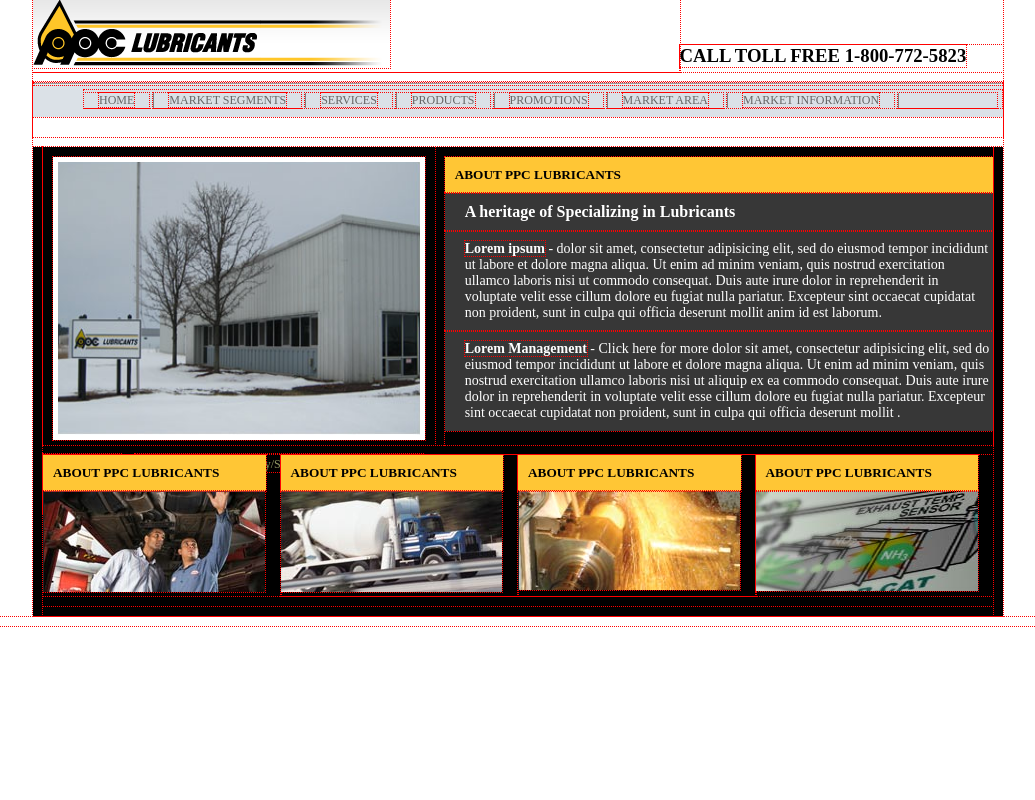
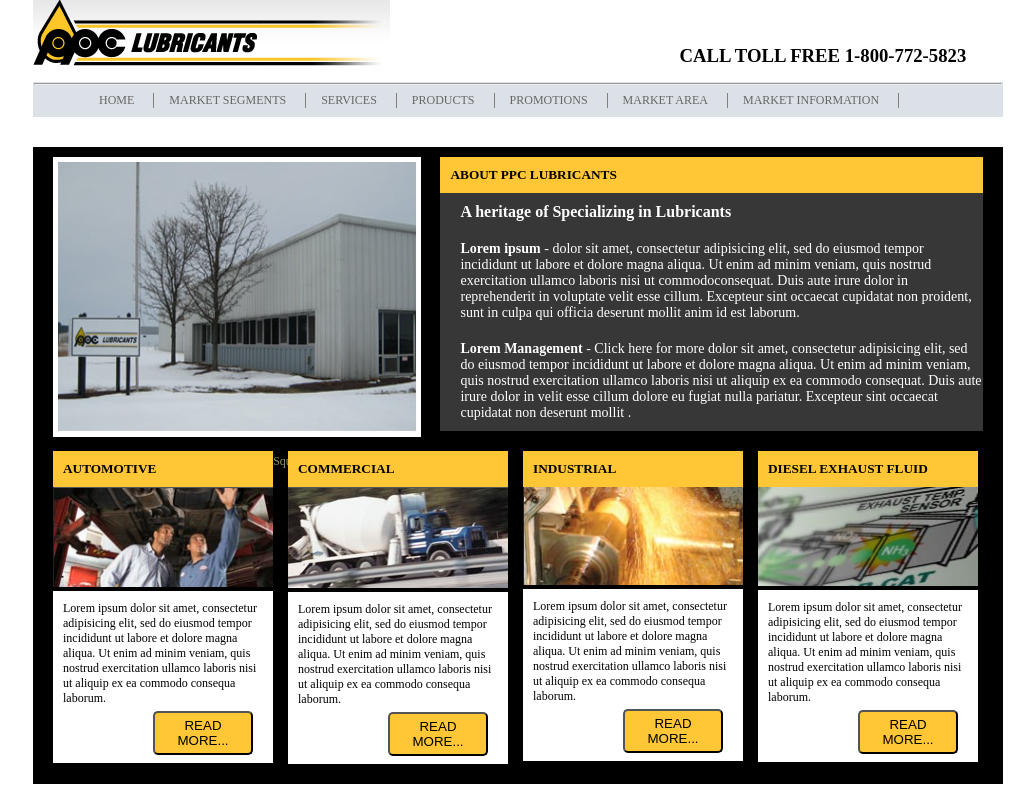
Before and after one commit to mike-griffin-tx/advancedAssignment, a plain HTML site: page index.html in a window 1280 px wide. Shown: the whole page, without its empty margins (122-1157 px from the left). Drawn offline with Linux system fonts and the light colour scheme.

Commit message:
Sunday 5:40pm save of advanced project

```diff
--- a/css/style.css
+++ b/css/style.css
@@ -1,7 +1,7 @@
 * {
     margin: 0px;
     padding: 0px;
-    outline: dotted red 1px;
+    /*outline: dotted red 1px;*/
 }
 
 * {
@@ -49,6 +49,7 @@
 
 .col-7 {
     width: 58.33%;
+    margin-right: 10px;
 }
 
 .col-8 {
@@ -64,7 +65,8 @@
 }
 
 .col-11 {
-    width: 91.66%;
+    width: 220px;
+    /*width: 91.66%;*/
 }
 
 .col-12 {
@@ -140,6 +142,7 @@ nav.top-menu a {
 .small-logo {
   height: 20%;
   width: 20%;
+  padding-left: 10px;
 }
 
 .middle-left p {
@@ -181,8 +184,35 @@ nav.top-menu a {
   list-style-type: none;
 }
 
+.bottom {
+  margin-left: 10px;
+}
+
+
 .bottom-row h5 {
   background-color: #FFC635;
   padding: 10px;
   margin-right: 15px;
 }
+
+.bottom-white {
+  background-color: white;
+}
+
+.bottom-white p {
+  font-size: 12px;
+  padding-top: 10px;
+  padding-left: 10px;
+  padding-right: 10px;
+}
+
+button.read-more {
+  background-color: #FFC635;
+  color: black;
+  padding: 5px;
+  border-radius: 5px;
+  margin-top: 5px;
+  margin-bottom: 8px;
+  margin-left: 100px;
+  width: 100px;
+}
--- a/index.html
+++ b/index.html
@@ -53,16 +53,15 @@
 								<ul>
 						 			<li><b>Lorem ipsum</b> - dolor sit amet, consectetur adipisicing elit, sed do eiusmod
 						 			tempor incididunt ut labore et dolore magna aliqua. Ut enim ad minim veniam,
-						 			quis nostrud exercitation ullamco laboris nisi ut commodo
-						 			consequat. Duis aute irure dolor in reprehenderit in voluptate velit esse
-						 			cillum dolore eu fugiat nulla pariatur. Excepteur sint occaecat cupidatat non
+						 			quis nostrud exercitation ullamco laboris nisi ut commodoconsequat. Duis aute irure dolor in reprehenderit in voluptate velit esse
+						 			cillum. Excepteur sint occaecat cupidatat non
 						 			proident, sunt in culpa qui officia deserunt mollit anim id est laborum.</li>
 						 			<li><b>Lorem Management</b> - Click here for more dolor sit amet, consectetur adipisicing elit, sed do eiusmod
 						 			tempor incididunt ut labore et dolore magna aliqua. Ut enim ad minim veniam,
 						 			quis nostrud exercitation ullamco laboris nisi ut aliquip ex ea commodo
-						 			consequat. Duis aute irure dolor in reprehenderit in voluptate velit esse
+						 			consequat. Duis aute irure dolor in velit esse
 						 			cillum dolore eu fugiat nulla pariatur. Excepteur sint occaecat cupidatat non
-						 			proident, sunt in culpa qui officia deserunt mollit .</li>
+						 			deserunt mollit .</li>
 						 		</ul>
 
 		  				</div> <!-- end of middle-right div -->
@@ -72,20 +71,48 @@
 			  			<div class="col-12 bottom"> <!-- begin of bottom div -->
 			  				<div class="row bottom-row"> <!-- begin of bottom row -->
 				  				<div class="col-3 bottom-image"> <!-- begin of col-3 bottom-image div -->
-				  					<h5>ABOUT PPC LUBRICANTS</h5>
-				  					<img src="images/automotive.png" alt="main_pic">
+				  					<h5>AUTOMOTIVE</h5>
+				  					<img src="images/automotive.png" alt="main_pic" width="220">
+				  					<div class="col-11 bottom-white"> <!-- begin of bottom-white div -->
+				  						<p> Lorem ipsum dolor sit amet, consectetur adipisicing elit, sed do eiusmod
+				  						tempor incididunt ut labore et dolore magna aliqua. Ut enim ad minim veniam,
+				  						quis nostrud exercitation ullamco laboris nisi ut aliquip ex ea commodo
+				  						consequa laborum.</p>
+				  						<button class="read-more" type="submit" name="submit" value="submit">READ MORE...</button>
+				  					</div> <!-- end of bottom-white div -->
 				  				</div> <!-- end of col-3 bottom-image div -->
 				  				<div class="col-3 bottom-image"> <!-- begin of col-3 bottom-image div -->
-				  					<h5>ABOUT PPC LUBRICANTS</h5>
-				  					<img src="images/commercial.png" alt="main_pic">
+				  					<h5>COMMERCIAL</h5>
+				  					<img src="images/commercial.png" alt="main_pic" width="220">
+				  						<div class="col-11 bottom-white"> <!-- begin of bottom-white div -->
+				  						<p> Lorem ipsum dolor sit amet, consectetur adipisicing elit, sed do eiusmod
+				  						tempor incididunt ut labore et dolore magna aliqua. Ut enim ad minim veniam,
+				  						quis nostrud exercitation ullamco laboris nisi ut aliquip ex ea commodo
+				  						consequa laborum.</p>
+				  						<button class="read-more" type="submit" name="submit" value="submit">READ MORE...</button>
+				  					</div> <!-- end of bottom-white div -->
 				  				</div> <!-- end of col-3 bottom-image div -->
 				  				<div class="col-3 bottom-image"> <!-- begin of col-3 bottom-image div -->
-				  					<h5>ABOUT PPC LUBRICANTS</h5>
-				  					<img src="images/industrial.png" alt="main_pic">
+				  					<h5>INDUSTRIAL</h5>
+				  					<img src="images/industrial.png" alt="main_pic" width="220">
+				  					<div class="col-11 bottom-white"> <!-- begin of bottom-white div -->
+				  						<p> Lorem ipsum dolor sit amet, consectetur adipisicing elit, sed do eiusmod
+				  						tempor incididunt ut labore et dolore magna aliqua. Ut enim ad minim veniam,
+				  						quis nostrud exercitation ullamco laboris nisi ut aliquip ex ea commodo
+				  						consequa laborum.</p>
+				  						<button class="read-more" type="submit" name="submit" value="submit">READ MORE...</button>
+				  					</div> <!-- end of bottom-white div -->
 				  				</div> <!-- end of col-3 bottom-image div -->
 				  				<div class="col-3 bottom-image"> <!-- begin of col-3 bottom-image div -->
-				  					<h5>ABOUT PPC LUBRICANTS</h5>
-				  					<img src="images/diesel.png" alt="main_pic">
+				  					<h5>DIESEL EXHAUST FLUID</h5>
+				  					<img src="images/diesel.png" alt="main_pic" width="220">
+				  					<div class="col-11 bottom-white"> <!-- begin of bottom-white div -->
+				  						<p> Lorem ipsum dolor sit amet, consectetur adipisicing elit, sed do eiusmod
+				  						tempor incididunt ut labore et dolore magna aliqua. Ut enim ad minim veniam,
+				  						quis nostrud exercitation ullamco laboris nisi ut aliquip ex ea commodo
+				  						consequa laborum.</p>
+				  						<button class="read-more" type="submit" name="submit" value="submit">READ MORE...</button>
+				  					</div> <!-- end of bottom-white div -->
 				  				</div> <!-- end of col-3 bottom-image div -->
 				  			</div> <!-- end of bottom-row -->
 			  			</div> <!-- end of bottom div -->
```
